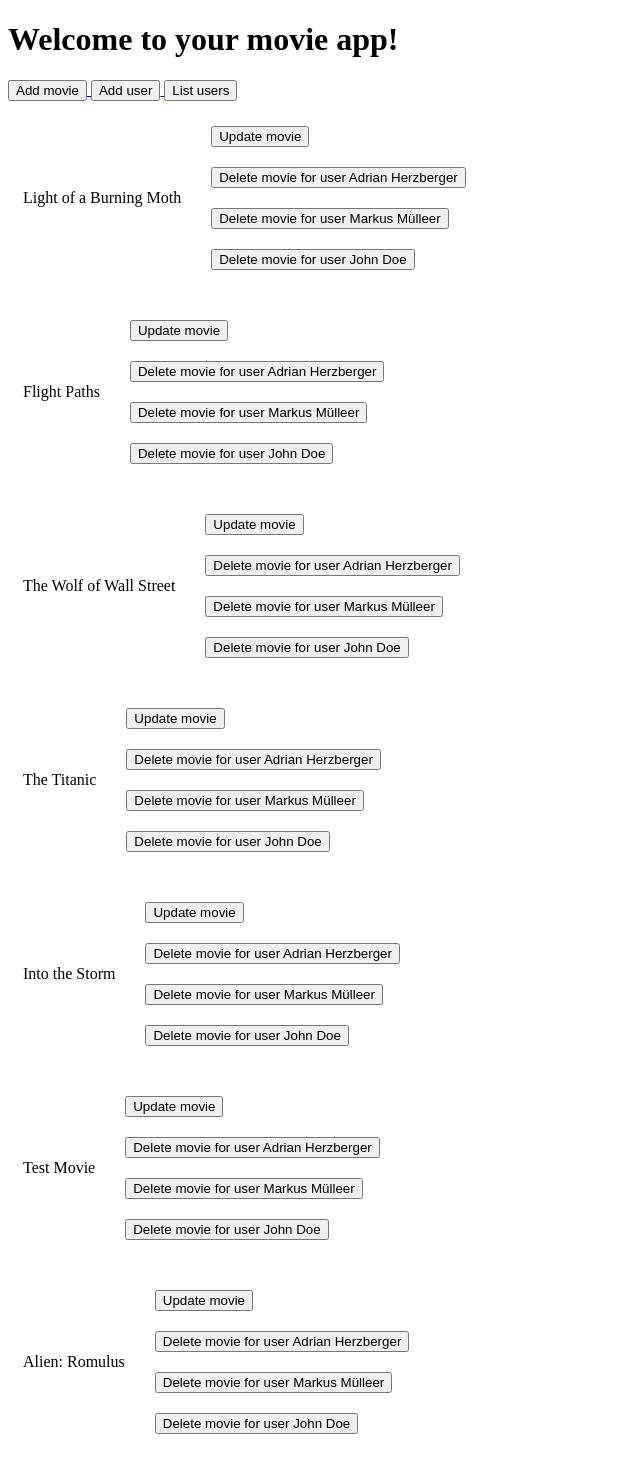
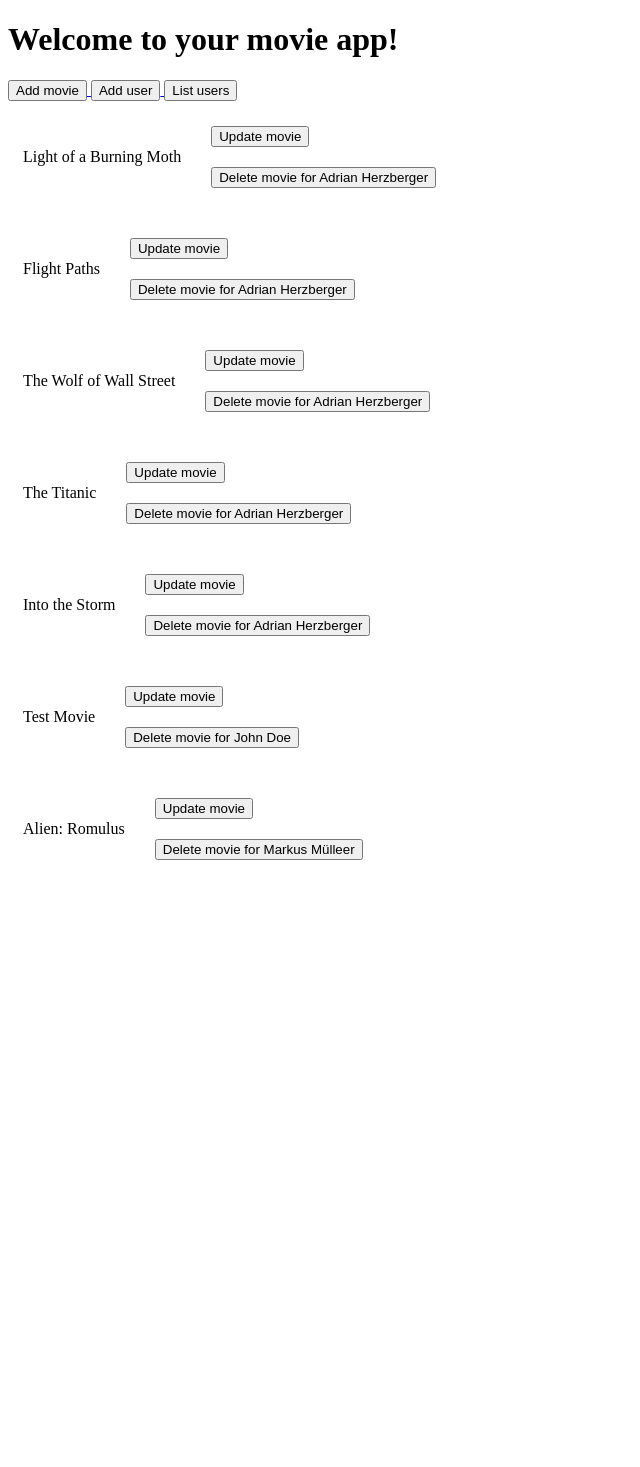
Before and after one commit to AdrianHerzberger/movie_web_app, a Flask app: page / in a window 1280 px wide. Shown: the whole page, without its empty margins (0-640 px from the left). After the commit the page ends 860 px from the top, so only its background shows below. Run offline with Flask 3, Linux system fonts and the light colour scheme.

Commit message:
fix delete button where only visible for assigen user id

```diff
--- a/templates/index.html
+++ b/templates/index.html
@@ -35,13 +35,14 @@
                     </form>
                     {% if users %}
                         {% for user in users %}
+                            {% if movie.user_id == user.id %}
                             <form action="/users/{{ user.id }}/delete_movie/{{ movie.id }}/" method="POST">
-                                <button type="submit">Delete movie for user {{ user.first_name}} {{user.last_name}}</button>
+                                <button type="submit">Delete movie for {{ user.first_name }} {{ user.last_name }}</button>
                             </form>
+                            {% endif %}
                         {% endfor %}
                     {% endif %}
                 </div>
-            </div>
         </li>
         {% endfor %}
     </ul>
```
Also changed, not shown: _data/movies_data.sqlite.
